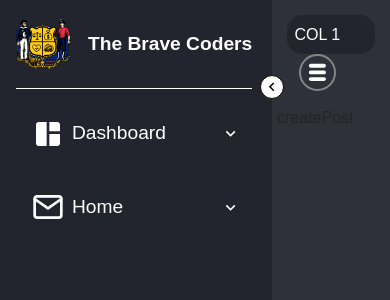
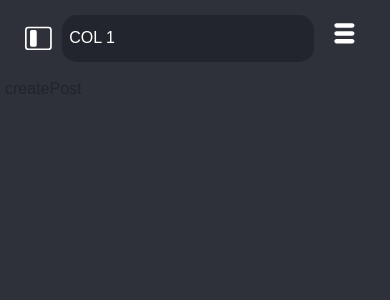
Before and after one commit to cs-esmaeili/news_frontend, a Next.js app: page /dashboard/post/createPost in a window 390 px wide. Shown: the top 300 px of the page. Built offline with nearby package versions, Linux system fonts and the light colour scheme.

Commit message:
some layout responsive changes done

```diff
--- a/app/dashboard/(main)/filemanager/page.js
+++ b/app/dashboard/(main)/filemanager/page.js
@@ -41,8 +41,6 @@ export default function Home() {
                             </div>
                         </div>
                     </div>
-                    <button onClick={() => setOpen(!open)}>click</button>
-                    salam
                 </Col>
 
             </Row>
--- a/app/dashboard/(main)/layout.js
+++ b/app/dashboard/(main)/layout.js
@@ -5,17 +5,14 @@ import Sidebar from '@/components/Sidebar';
 import styles from '@/styles/header.module.scss';
 import { toastContext } from '@/app/contexts/errorToast';
 import { cModalContext } from '@/app/contexts/cModal';
-import { useState } from 'react';
-import { BsSun, BsBellFill } from 'react-icons/bs';
-import { IoIosArrowDropdownCircle } from 'react-icons/io';
-import { TiThMenu } from 'react-icons/ti';
+import { useState, useEffect } from 'react';
 import ErrorToast from '@/components/toast';
 import CModal from '@/components/modal';
-import { Col, Container, Row } from 'react-bootstrap';
-import Image from 'next/image';
+import Header from '@/components/Header';
+
 
 export default function Layout({ children }) {
-  const [open, setOpen] = useState(false);
+
   const [toastStatus, setToastStatus] = useState({
     status: false,
     title: null,
@@ -43,6 +40,36 @@ export default function Layout({ children }) {
       ...newState,
     }));
   };
+  const [smallMode, setSmallMode] = useState(false);
+  const [toggleSidebar, setToggleSidebar] = useState(false);
+
+
+
+  useEffect(() => {
+    const handleResize = () => {
+      if (window.innerWidth <= 992) {
+        setToggleSidebar(false);
+      } else {
+        setToggleSidebar(true);
+      }
+    };
+    handleResize();
+
+
+    window.addEventListener('resize', handleResize);
+    return () => {
+      window.removeEventListener('resize', handleResize);
+    };
+  }, []);
+
+  useEffect(() => {
+    if (window.innerWidth <= 576 && toggleSidebar == true) {
+      setSmallMode(true);
+    } else {
+      setSmallMode(false);
+    }
+  }, [toggleSidebar]);
+
 
   return (
     <html lang="en">
@@ -53,46 +80,20 @@ export default function Layout({ children }) {
 
             <toastContext.Provider value={{ toastStatus, toastUpdater }}>
               <ErrorToast data={toastStatus} updater={(value) => setToastStatus(value)} />
-              <Sidebar />
+              <Sidebar setSmallMode={setSmallMode} toggleSidebar={toggleSidebar} setToggleSidebar={setToggleSidebar} />
+              {smallMode == false ?
                 <div className={styles.container}>
                   <div className={styles.header}>
-                  <Container fluid>
-                    <Row>
-                      <Col className={styles.headerContainer}>
-                        COL 1
-                      </Col>
-                      <Col xl="auto" sm="auto" xs="auto" >
-                        <TiThMenu className={styles.menuButton} onClick={() => {
-                          setOpen(!open);
-                        }} />
-                        <div className={`${styles.collapsAnimation} ${open == true ? styles.open : ''}`}>
-
-                          <div className={styles.headerProfile}>
-                            <BsSun className={styles.icons} />
-                            <span className={styles.bellContainer}>
-                              <BsBellFill className={styles.icons} />
-                              <span className={styles.bellNumber}>
-                                3
-                              </span>
-                            </span>
-                            <Image className={styles.profileImage} src="/logo.png" alt="Picture of the author"
-                              width={50}
-                              height={50} />
-                            <div className={styles.ProfileTexts}>
-                              <div>Profile name</div>
-                              <div>Admin</div>
-                            </div>
-                            <IoIosArrowDropdownCircle className={styles.collapsButton} />
-                          </div>
-                        </div>
-                      </Col>
-                    </Row>
-                  </Container>
+                    <Header changeSideBarStatus={() => setToggleSidebar(!toggleSidebar)} />
                   </div>
                   <div className={styles.content}>
                     {children}
                   </div>
                 </div>
+                :
+                null
+              }
+
             </toastContext.Provider>
           </cModalContext.Provider>
         </div >
--- /dev/null
+++ b/components/Header.js
@@ -0,0 +1,52 @@
+import { BsSun, BsBellFill, BsLayoutSidebarInset } from 'react-icons/bs';
+import { IoIosArrowDropdownCircle } from 'react-icons/io';
+import { TiThMenu } from 'react-icons/ti';
+import { Col, Container, Row } from 'react-bootstrap';
+import Image from 'next/image';
+import styles from '@/styles/header.module.scss';
+import { useState } from 'react';
+
+const Header = ({ changeSideBarStatus }) => {
+    const [open, setOpen] = useState(false);
+    return (
+        <Container fluid>
+            <Row>
+                <Col xs="auto" className={styles.clollapsButton}>
+                    <BsLayoutSidebarInset className={styles.clollapsButton} onClick={() => {
+                        changeSideBarStatus();
+                    }} />
+                </Col>
+                <Col className={styles.headerContainer}>
+                    COL 1
+                </Col>
+                <Col xl="auto" sm="auto" xs="auto" >
+                    <TiThMenu className={styles.menuButton} onClick={() => {
+                        setOpen(!open);
+                    }} />
+                    <div className={`${styles.collapsAnimation} ${open == true ? styles.open : ''}`}>
+
+                        <div className={styles.headerProfile}>
+                            <BsSun className={styles.icons} />
+                            <span className={styles.bellContainer}>
+                                <BsBellFill className={styles.icons} />
+                                <span className={styles.bellNumber}>
+                                    3
+                                </span>
+                            </span>
+                            <Image className={styles.profileImage} src="/logo.png" alt="Picture of the author"
+                                width={50}
+                                height={50} />
+                            <div className={styles.ProfileTexts}>
+                                <div>Profile name</div>
+                                <div>Admin</div>
+                            </div>
+                            <IoIosArrowDropdownCircle className={styles.collapsButton} />
+                        </div>
+                    </div>
+                </Col>
+
+            </Row>
+        </Container>
+    )
+}
+export default Header;
--- a/components/Sidebar.js
+++ b/components/Sidebar.js
@@ -1,19 +1,20 @@
 import { MdKeyboardArrowLeft, MdKeyboardArrowRight, MdKeyboardArrowDown, MdKeyboardArrowUp, MdSpaceDashboard } from "react-icons/md";
 import styles from '@/styles/sidebar.module.scss';
-import React, { useState } from 'react';
+import { useState, useEffect } from 'react';
 import { ListGroup } from 'react-bootstrap';
 import Image from 'next/image';
 import { FiMail } from "react-icons/fi";
 
-const Sidebar = () => {
+const Sidebar = ({ toggleSidebar, setToggleSidebar, setSmallMode }) => {
 
   const [activeIndex, setActiveIndex] = useState(null);
-  const [toggleSidebar, setToggleSidebar] = useState(true);
+
 
 
   const handleClick = (index) => {
     setActiveIndex(index === activeIndex ? null : index);
   };
+
 
   return (
     <div className={styles.sidebarwrapper} data-collapse={toggleSidebar}>
@@ -64,7 +65,7 @@ const Sidebar = () => {
             </div>
           </li>
           <li onClick={() => { handleClick(2); setToggleSidebar(true); }}>
-          <div className={`${styles.sidebarlink} ${activeIndex === 2 ? styles.open : ''}`}>
+            <div className={`${styles.sidebarlink} ${activeIndex === 2 ? styles.open : ''}`}>
               <div className={styles.sidebarNameIcon}>
                 <span className={styles.sidebaricon}>
                   <FiMail />
--- a/styles/header.module.scss
+++ b/styles/header.module.scss
@@ -33,6 +33,7 @@ $grid-breakpoints: (
   background-color: $sidebar_color;
   border-radius: 15px;
   padding: 7.5px;
+
 }
 
 .headerProfile {
@@ -52,8 +53,6 @@ $grid-breakpoints: (
 }
 
 .menuButton {
-  border-radius: 50%;
-  border: 2px solid #868484;
   padding: 5px;
   font-size: 2.3rem;
   display: flex;
@@ -64,7 +63,19 @@ $grid-breakpoints: (
   }
 }
 
+.clollapsButton {
+
+  padding: 5px;
+  font-size: 2.3rem;
+  display: none;
+
+  @media (max-width: map-get($grid-breakpoints , sm)) {
+    display: flex;
+  }
+}
+
 .collapsAnimation {
+  z-index: 1;
 
   @media (max-width: map-get($grid-breakpoints , lg)) {
     transform: translate(-90%, 10%);
@@ -81,8 +92,6 @@ $grid-breakpoints: (
       transition: max-width 0.5s ease-in, max-height 0.5s ease-in, opacity 0.5s ease-in;
     }
   }
-
-
 }
 
 .content {
--- a/styles/sidebar.module.scss
+++ b/styles/sidebar.module.scss
@@ -1,5 +1,13 @@
 @import 'variables.scss';
 
+$grid-breakpoints: (
+  xs: 0,
+  sm: 576px,
+  md: 768px,
+  lg: 992px,
+  xl: 1200px,
+  xxl: 1400px
+);
 
 @keyframes fade-in {
   from {
@@ -13,6 +21,11 @@
 
 .sidebarwrapper {
   position: relative;
+
+
+  @media (max-width: map-get($grid-breakpoints , sm)) {
+    // display: none;
+  }
 }
 
 .sidebar {
@@ -22,11 +35,29 @@
   padding: 1rem;
   transition: all 0.4s cubic-bezier(0.175, 0.885, 0.32, 1.1);
   overflow: hidden;
+
+
 }
 
 .sidebarwrapper[data-collapse=false] {
+
+  @media (max-width: map-get($grid-breakpoints , sm)) {
+    width: 0;
+  }
+
   .sidebar {
     width: 5.3rem;
+
+    @media (max-width: map-get($grid-breakpoints , sm)) {
+      width: 0;
+      opacity: 0;
+    }
+  }
+
+  .btn {
+    @media (max-width: map-get($grid-breakpoints , sm)) {
+      display: none;
+    }
   }
 
   .sidebarlogoname {
@@ -103,7 +134,6 @@
   color: #8C8C7F;
   padding: 0.8rem 1rem;
   display: flex;
-  // background-color: $accent_color;
   margin-bottom: 1rem;
   flex-direction: column;
   border-top-left-radius: 5px;
```
Also changed, not shown: styles/filemanager.module.scss (+18 -4 lines). Lines whose indentation alone changed are shown as unchanged.
